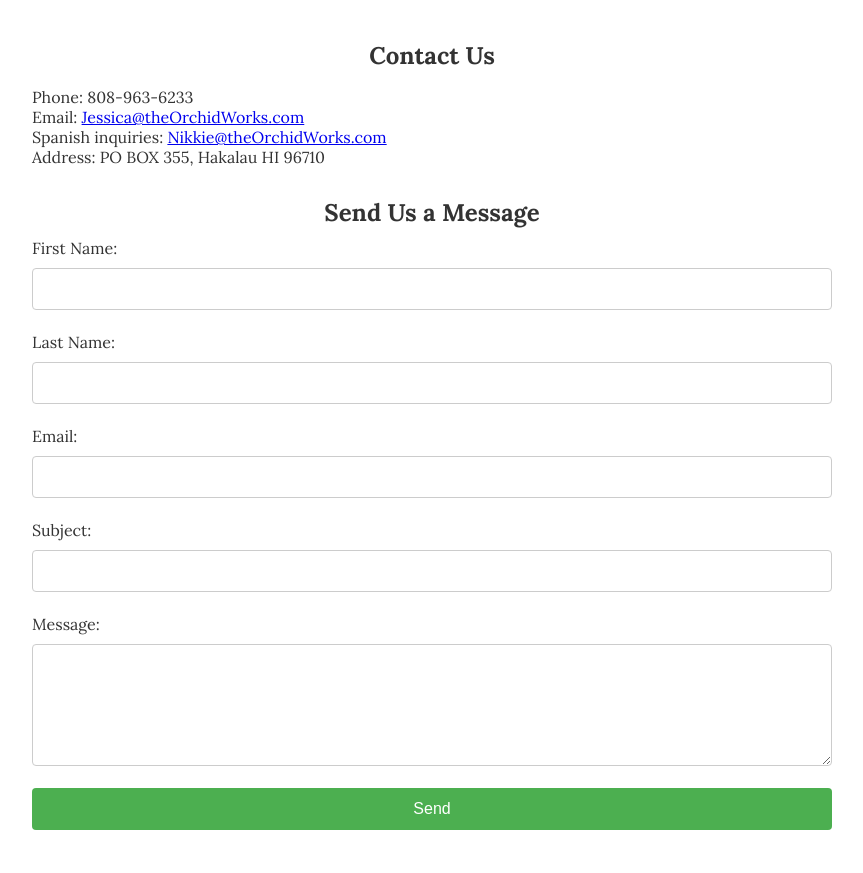
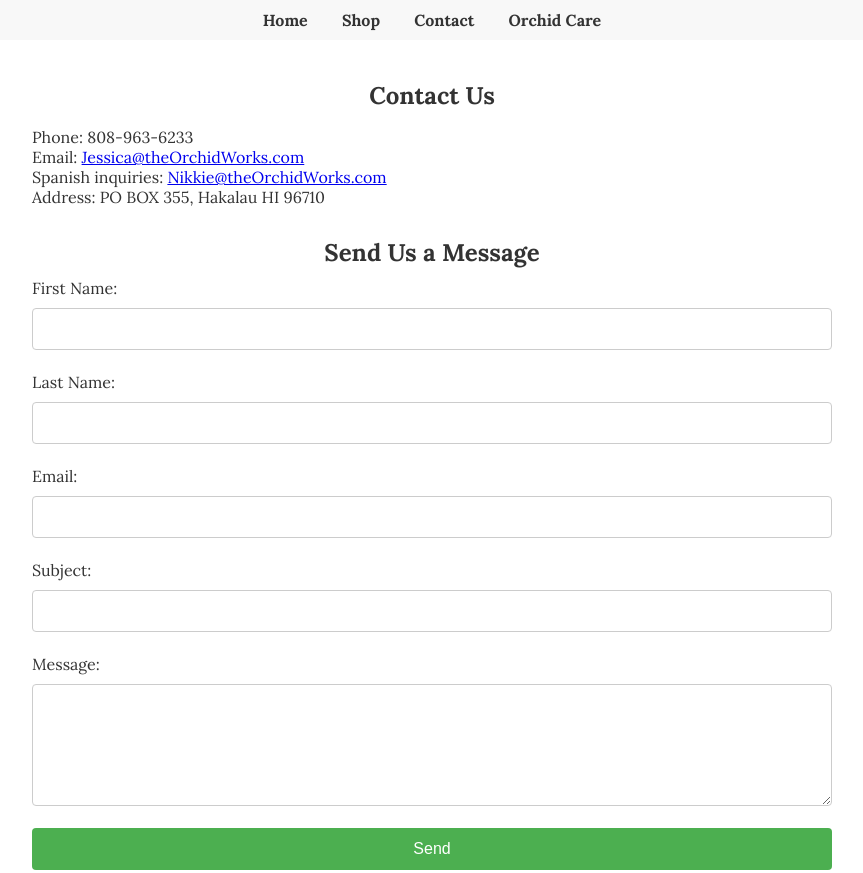
Before and after one commit to ywong137/theorchidworks, a plain HTML site: page contact.html in a window 1280 px wide. Shown: the top 873 px of the page, without its empty margins (208-1071 px from the left). Drawn offline with Linux system fonts and the light colour scheme.

Commit message:
Update contact.html

```diff
--- a/contact.html
+++ b/contact.html
@@ -7,6 +7,12 @@
     <link rel="stylesheet" href="style.css">
 </head>
 <body>
+    <nav>
+        <a href="index.html">Home</a>
+        <a href="shop.html">Shop</a>
+        <a href="contact.html">Contact</a>
+        <a href="orchid-care.html">Orchid Care</a>
+    </nav>
     <main class="contact-page">
     <section class="contact-info">
         <h2>Contact Us</h2>
```
